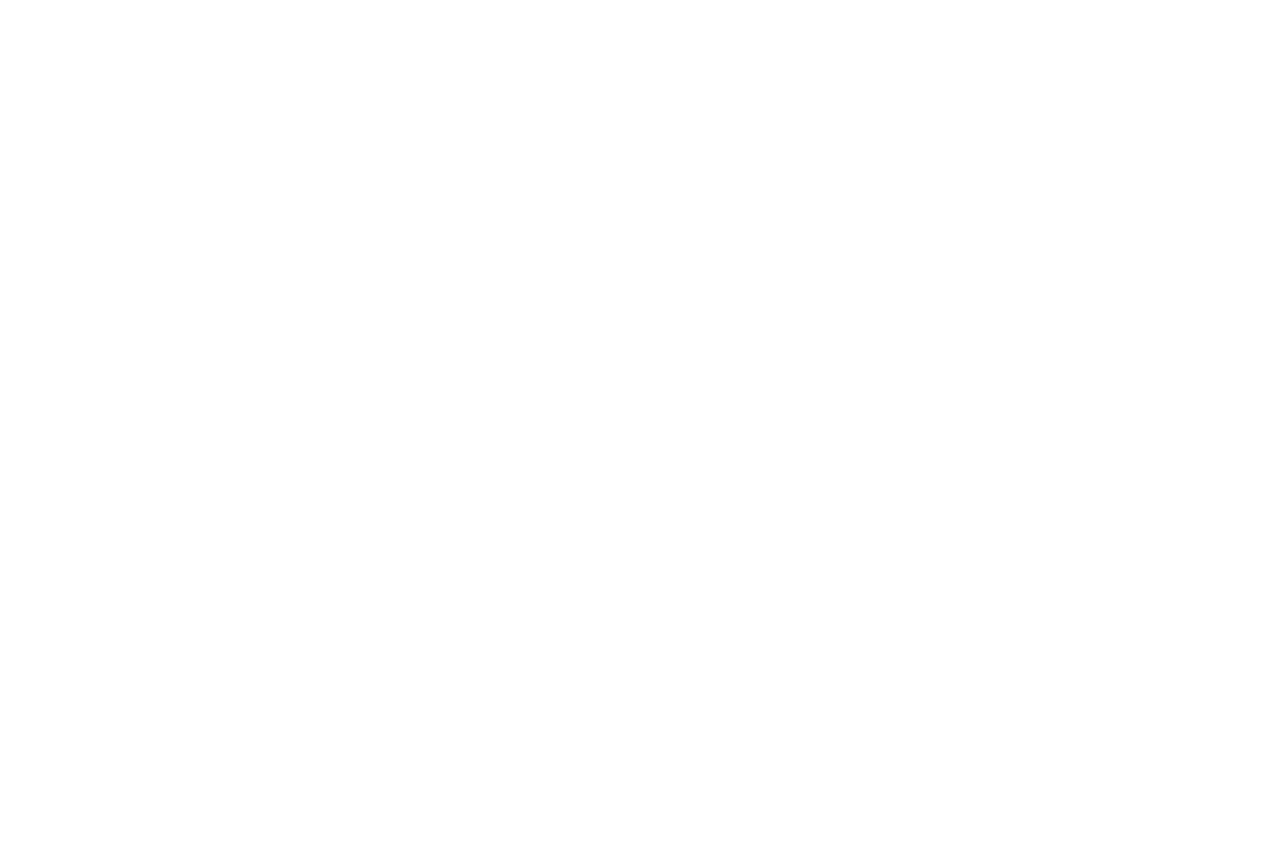
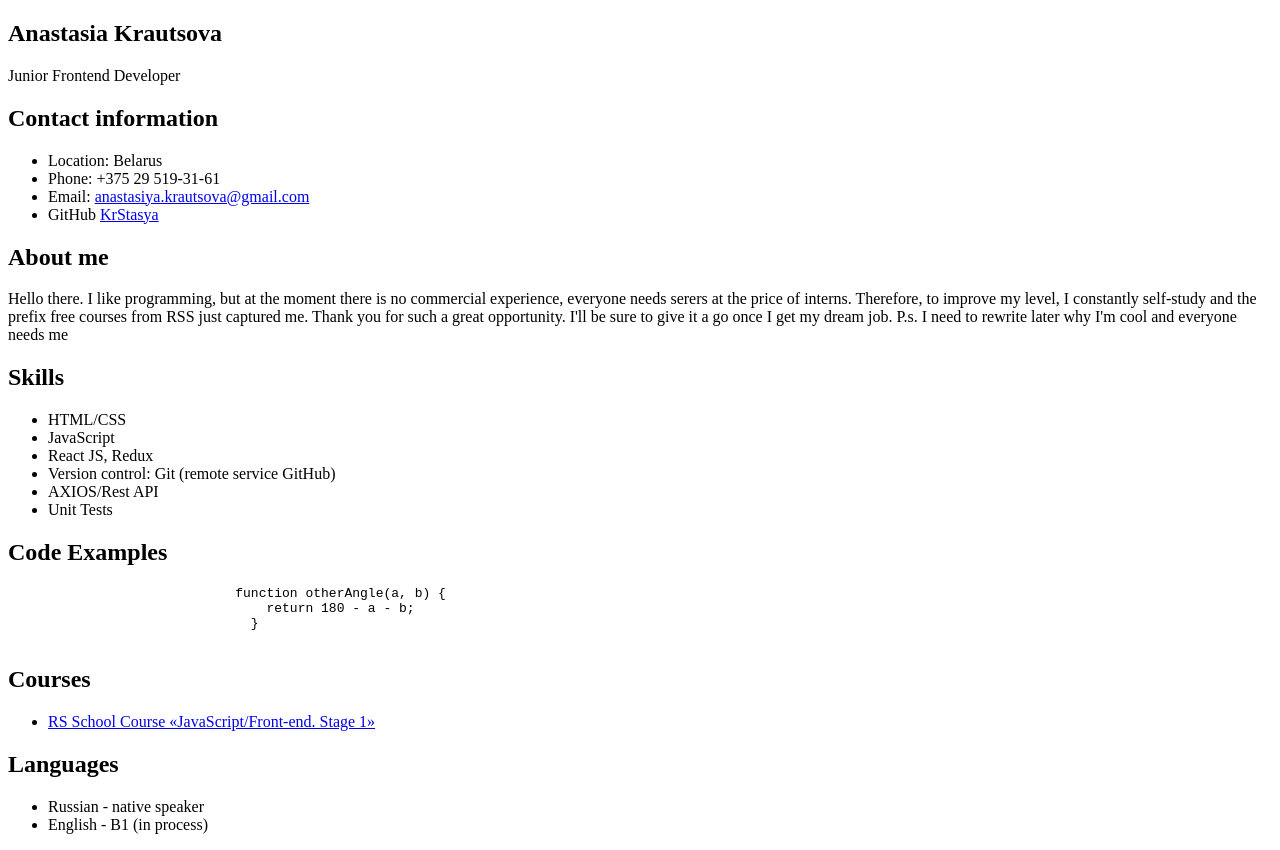
Before and after one commit to KrStasya/rsschool-cv, a plain HTML site: page index.html in a window 1280 px wide. Before the commit the page ends 800 px from the top, so only its background shows below. Drawn offline with Linux system fonts and the light colour scheme.

Commit message:
feat: add main info for html file

```diff
--- a/index.html
+++ b/index.html
@@ -4,9 +4,79 @@
     <meta charset="UTF-8">
     <meta http-equiv="X-UA-Compatible" content="IE=edge">
     <meta name="viewport" content="width=device-width, initial-scale=1.0">
-    <title>Document</title>
+    <title>Anastasia Krautsova</title>
 </head>
 <body>
-
+    <header class="header">
+        <div class="wrapper"></div>
+        <nav class="header_nav"></nav>
+    </header>
+    <main class="main">
+        <section class="intro">
+            <div class="wrapper">
+                <h1 class="intro_title">Anastasia Krautsova</h1>
+                <p class="intro_tex">Junior Frontend Developer</p>
+                <h2 class="title_contact">Contact information</h2>
+                <ul class="contact_list">
+                    <li class="contact_item">Location: Belarus</li>
+                    <li class="contact_item">Phone: +375 29 519-31-61</li>
+                    <li class="contact_item">
+                        Email: <a href="mailto:anastasiya.krautsova@gmail.com" class="contact_link">anastasiya.krautsova@gmail.com</a>
+                    </li>
+                    <li class="contact_item">
+                        GitHub <a href="https://github.com/KrStasya" class="contact_link">KrStasya</a>
+                    </li>
+                </ul>
+            </div>
+        </section>
+        <section class="about_me">
+            <div class="wrapper">
+                <h2 class="title_description">About me</h2>
+                <p class="description">Hello there. I like programming, but at the moment there is no commercial experience, everyone needs serers at the price of interns. Therefore, to improve my level, I constantly self-study and the prefix free courses from RSS just captured me. Thank you for such a great opportunity. I'll be sure to give it a go once I get my dream job.
+                    P.s. I need to rewrite later why I'm cool and everyone needs me</p>
+            </div>
+        </section>
+        <section class="skills">
+            <div class="wrapper">
+                <h2 class="title_skills">Skills</h2>
+                <ul class="skills_list">
+                    <li class="skill_item">HTML/CSS</li>
+                    <li class="skill_item">JavaScript</li>
+                    <li class="skill_item">React JS, Redux </li>
+                    <li class="contact_item">Version control: Git (remote service GitHub)</li>
+                    <li class="contact_item">AXIOS/Rest API</li>
+                    <li class="contact_item">Unit Tests</li>
+                </ul>
+            </div>
+        </section>
+        <section class="my_projects">
+            <div class="wrapper">
+                <h2 class="title_projects">Code Examples</h2>
+                <ul class="projects_list">
+                    <pre>
+                        function otherAngle(a, b) {
+                            return 180 - a - b;
+                          }
+                    </pre>
+                </ul>
+            </div>
+        </section>
+        <section class="education">
+            <div class="wrapper">
+                <h2 class="title_courses">Courses</h2>
+                <div class="courses">
+                    <ul class="courses_list">
+                        <li class="courses_item"> <a href="https://rs.school" class="courses_link">RS School Course «JavaScript/Front-end. Stage 1»</a></li>
+                    </ul>
+                </div>
+                <h2 class="title_languages">Languages</h2>
+                <ul class="languages_list">
+                    <li class="languages_item">Russian - native speaker</li>
+                    <li class="languages_item">English - B1 (in process)</li>
+                </ul>
+            </div>
+        </section>
+        <footer class="footer"></footer>
+    </main>
 </body>
 </html>
```
